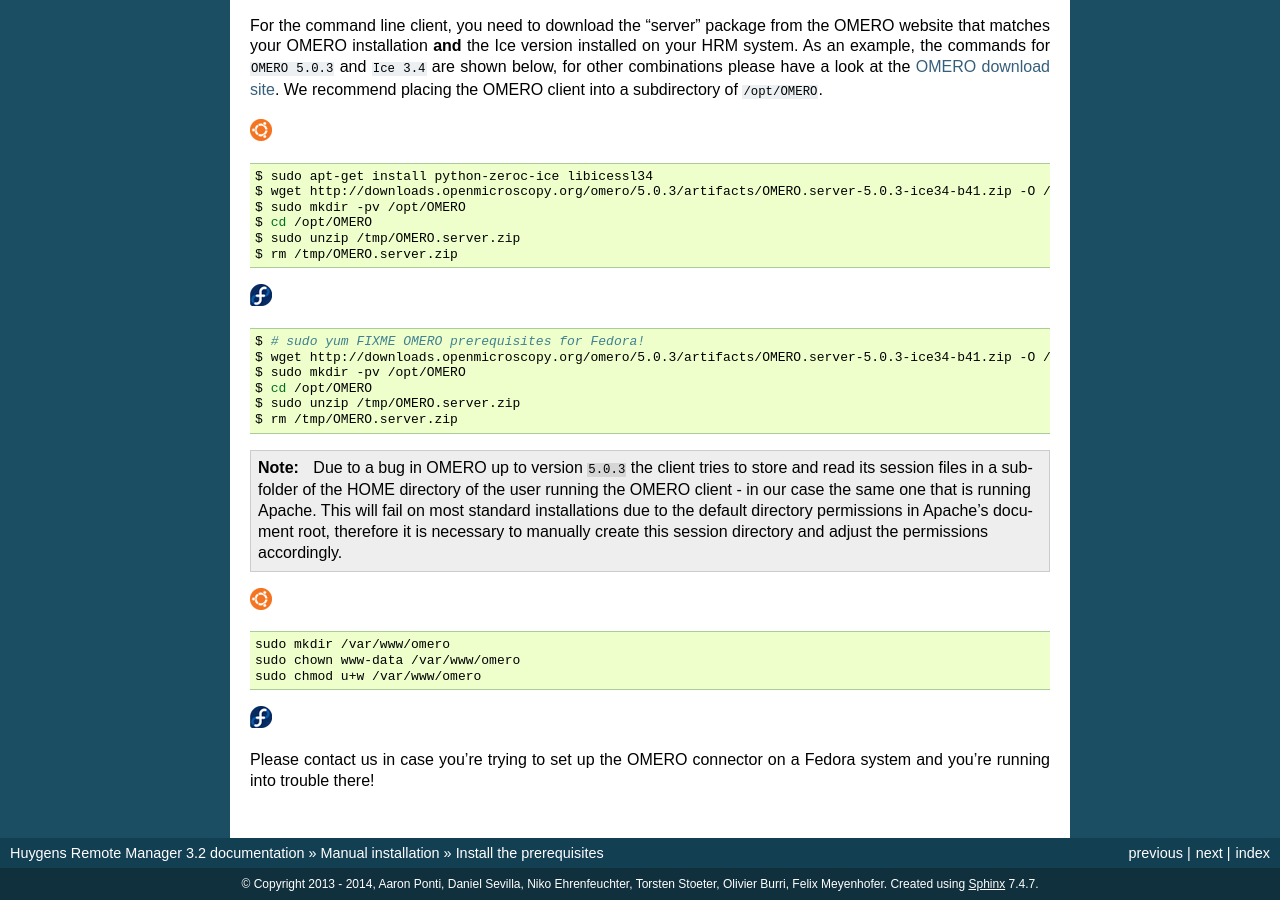
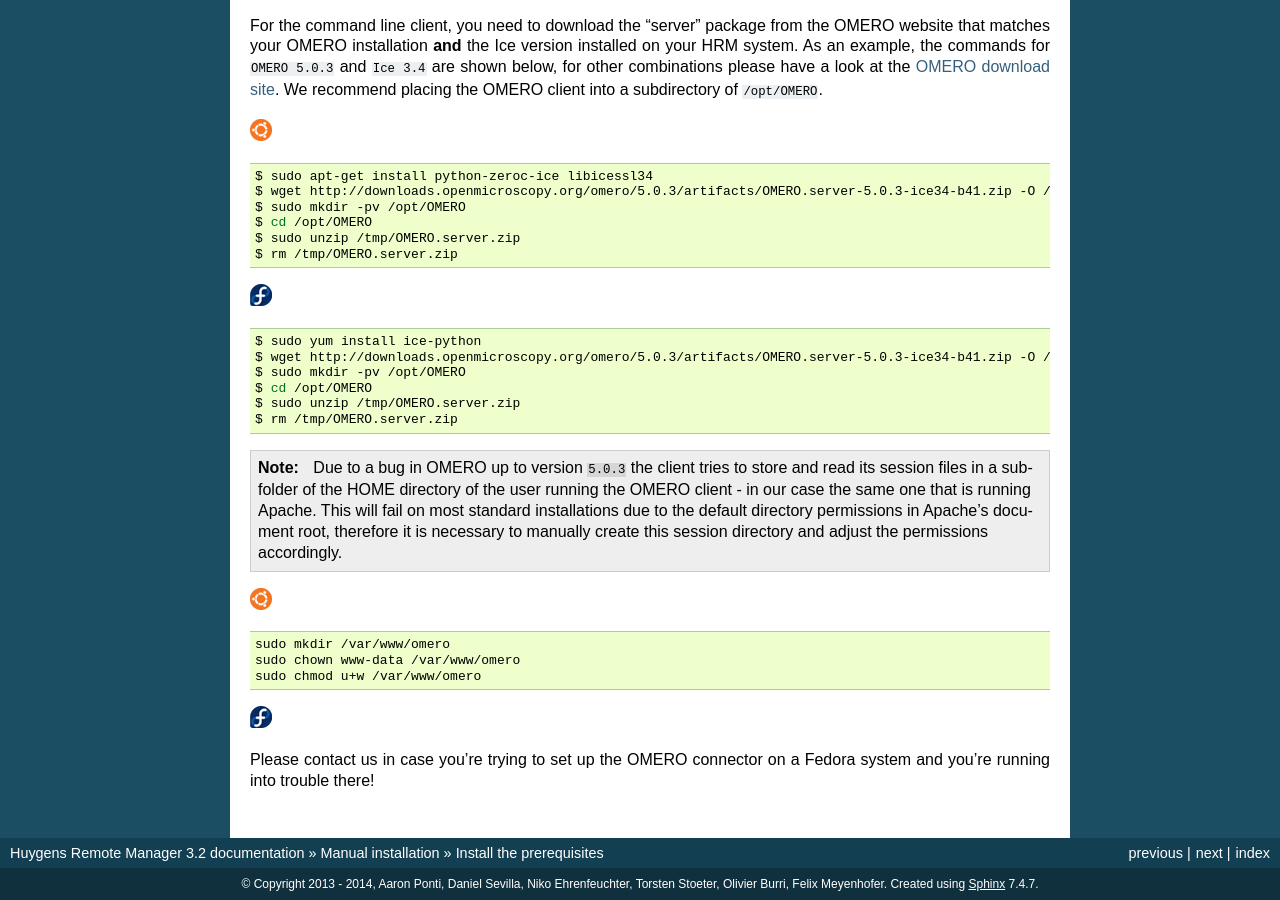
Before and after one commit to aarpon/hrm_docs, a Sphinx documentation site: the page built from docs/prerequisites.rst, in a window 1280 px wide and 900 px high, scrolled down 4190 px. Built offline with Sphinx 7.4.7, drawn with Linux system fonts in a browser that asks for light colours.

Commit message:
Add OMERO prerequisites for Fedora.

```diff
--- a/docs/prerequisites.rst
+++ b/docs/prerequisites.rst
@@ -246,7 +246,7 @@
 
 .. code-block:: sh
 
-    $ # sudo yum FIXME OMERO prerequisites for Fedora!
+    $ sudo yum install ice-python
     $ wget http://downloads.openmicroscopy.org/omero/5.0.3/artifacts/OMERO.server-5.0.3-ice34-b41.zip -O /tmp/OMERO.server.zip
     $ sudo mkdir -pv /opt/OMERO
     $ cd /opt/OMERO
```
